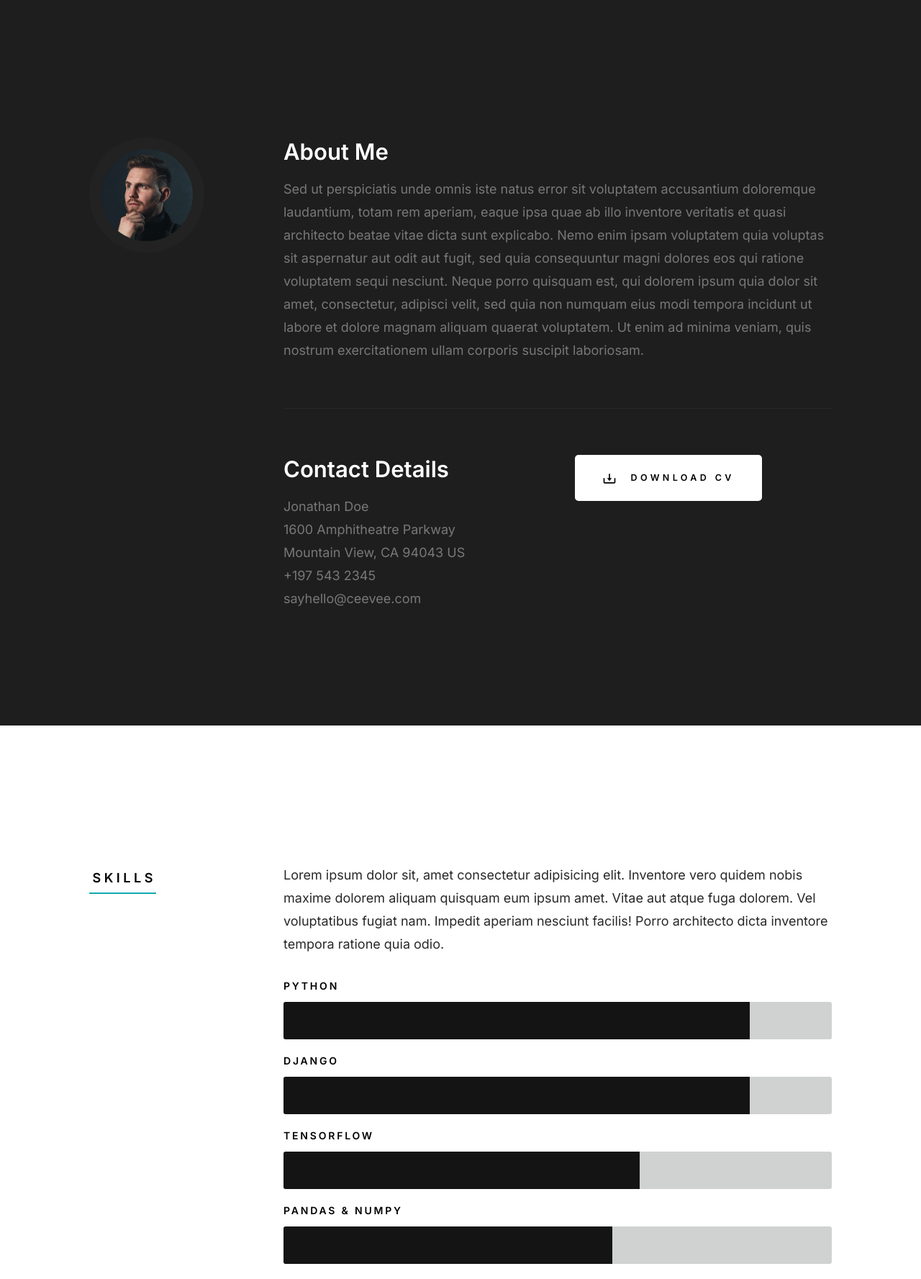
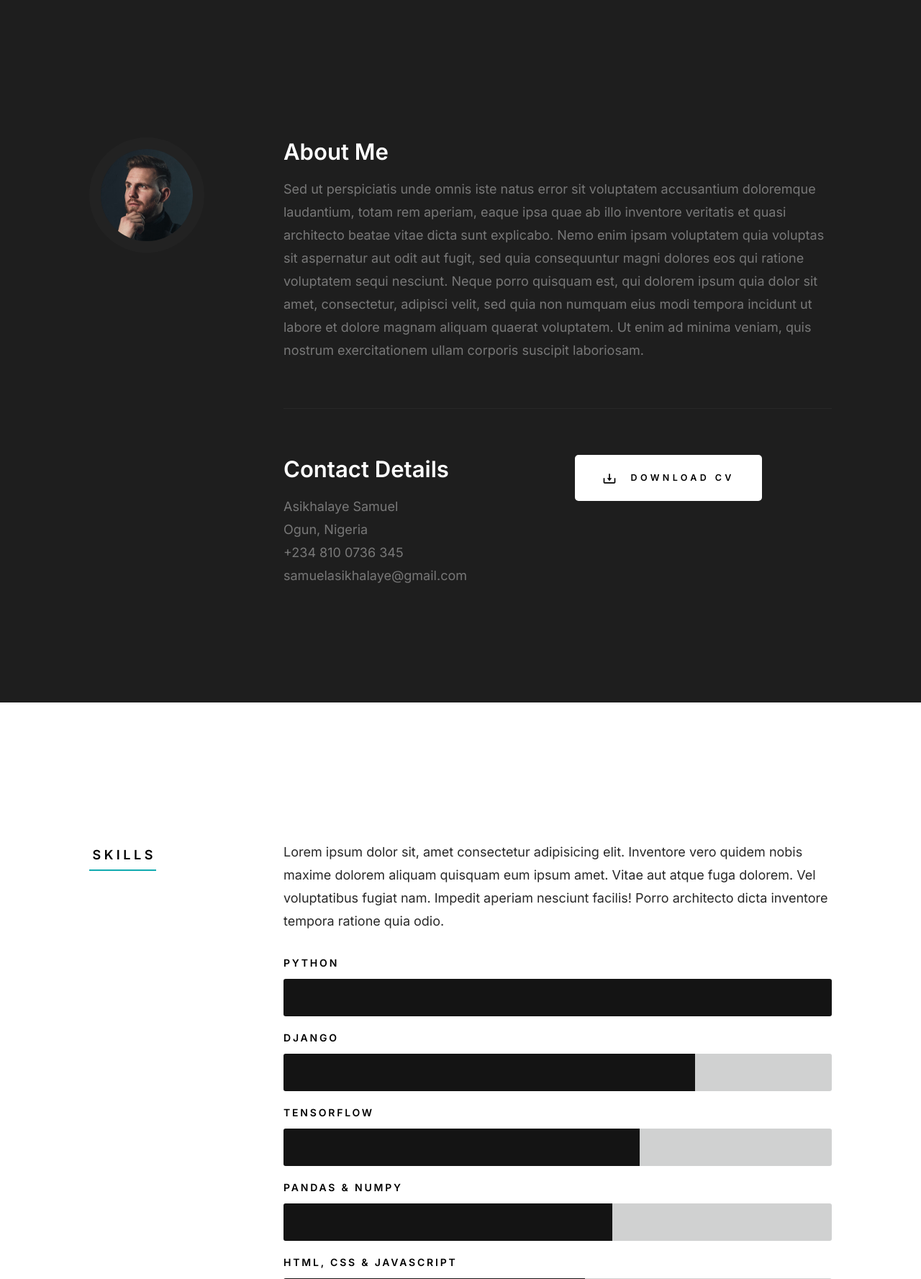
Before and after one commit to AdeoluAdegboye/portfolio, a Django app: page / in a window 1280 px wide. Shown: the part 817-2594 px from the top of the page at 72% size. Run offline with Django 4.2, Linux system fonts and the light colour scheme; data that the repository does not hold is empty; some libraries are stand-ins or nearby versions.

Commit message:
Updated index.html

```diff
--- a/main/templates/index.html
+++ b/main/templates/index.html
@@ -136,11 +136,10 @@
                         <h3>Contact Details</h3>
 
                         <p>
-                        Jonathan Doe <br>
-                        1600 Amphitheatre Parkway <br>
-                        Mountain View, CA 94043 US <br>
-                        <a href="tel:+1975432345">+197 543 2345</a> <br>
-                        <a href="mailto:#0">sayhello@ceevee.com</a>
+                        Asikhalaye Samuel <br>
+                        Ogun, Nigeria <br>
+                        <a href="tel:+2348100736345">+234 810 0736 345</a> <br>
+                        <a href="mailto:samuelasikhalaye@gmail.com">samuelasikhalaye@gmail.com</a>
                         </p>
 
                     </div>
@@ -237,11 +236,11 @@
 
                     <ul class="skill-bars-fat">
                         <li>
-                        <div class="progress percent85"></div>
+                        <div class="progress percent77"></div>
                         <strong>Python</strong>
                         </li>
                         <li>
-                        <div class="progress percent85"></div>
+                        <div class="progress percent75"></div>
                         <strong>Django</strong>
                         </li>
                         <li>
@@ -423,7 +422,7 @@
                                 Email
                             </h5>
                             <p class="contact-block__content">
-                                <a class="mailtoui" href="mailto:sayhello@ceevee.com">sayhello@ceevee.com</a>
+                                <a class="mailtoui" href="mailto:samuelasikhalaye@gmail.com">samuelasikhalaye@gmail.com</a>
                             </p>
                         </div> <!-- end contact-block -->
                     </div>
@@ -433,13 +432,13 @@
                                 Phone
                             </h5>
                             <p class="contact-block__content">
-                                <a href="tel:+1975432345">+234 8100 736 345</a>
+                                <a href="tel:+2348100736345">+234 8100 736 345</a>
                             </p>
                         </div> <!-- end contact-block -->
                     </div>
 
                     <div class="column large-12">
-                        <a href="mailto:sayhello@ceevee.com" class="mailtoui btn btn--primary h-full-width">Let's Talk</a>
+                        <a href="mailto:samuelasikhalaye@gmail.com" class="mailtoui btn btn--primary h-full-width">Let's Talk</a>
                     </div>
                 </div> <!-- end contact-infos -->
 
```
